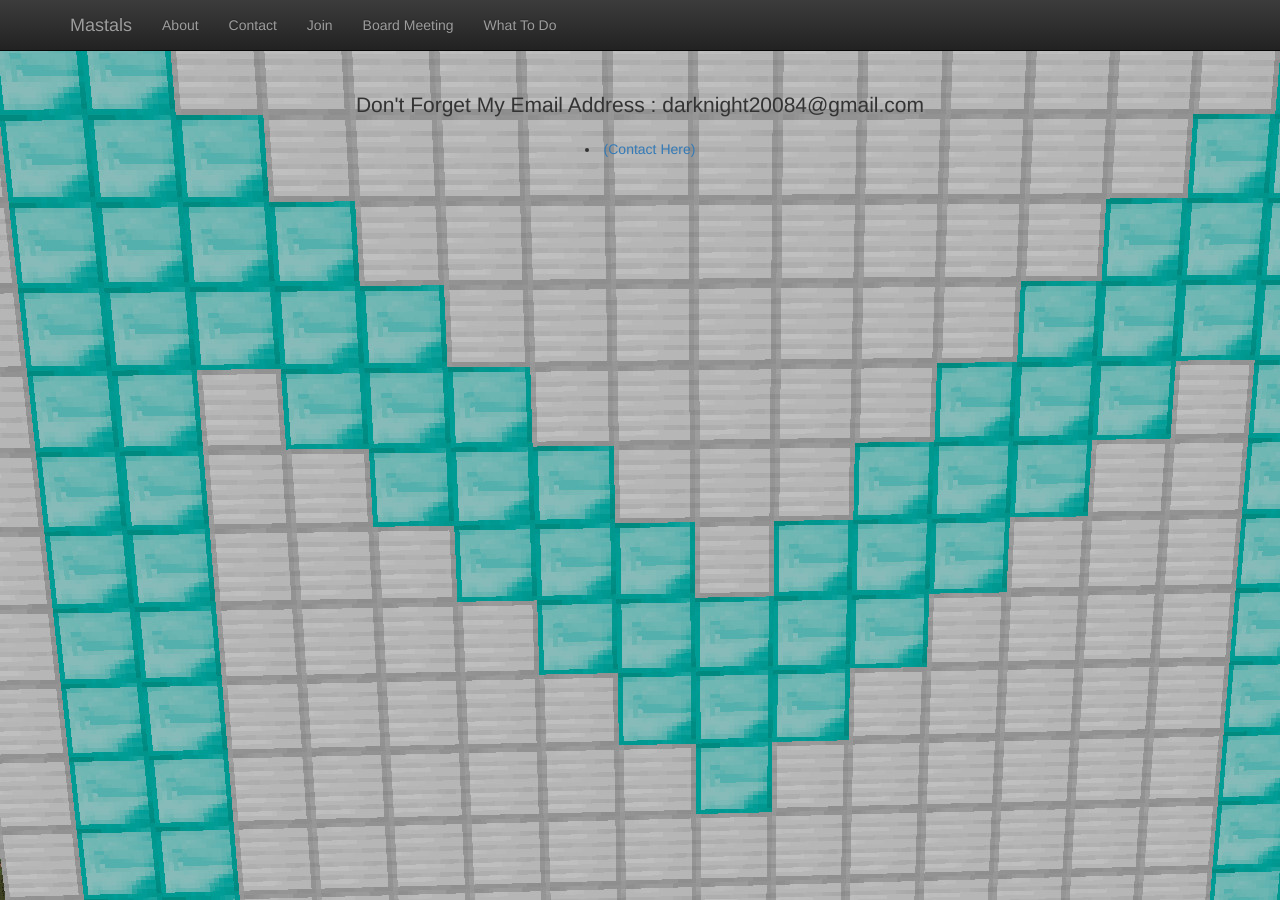
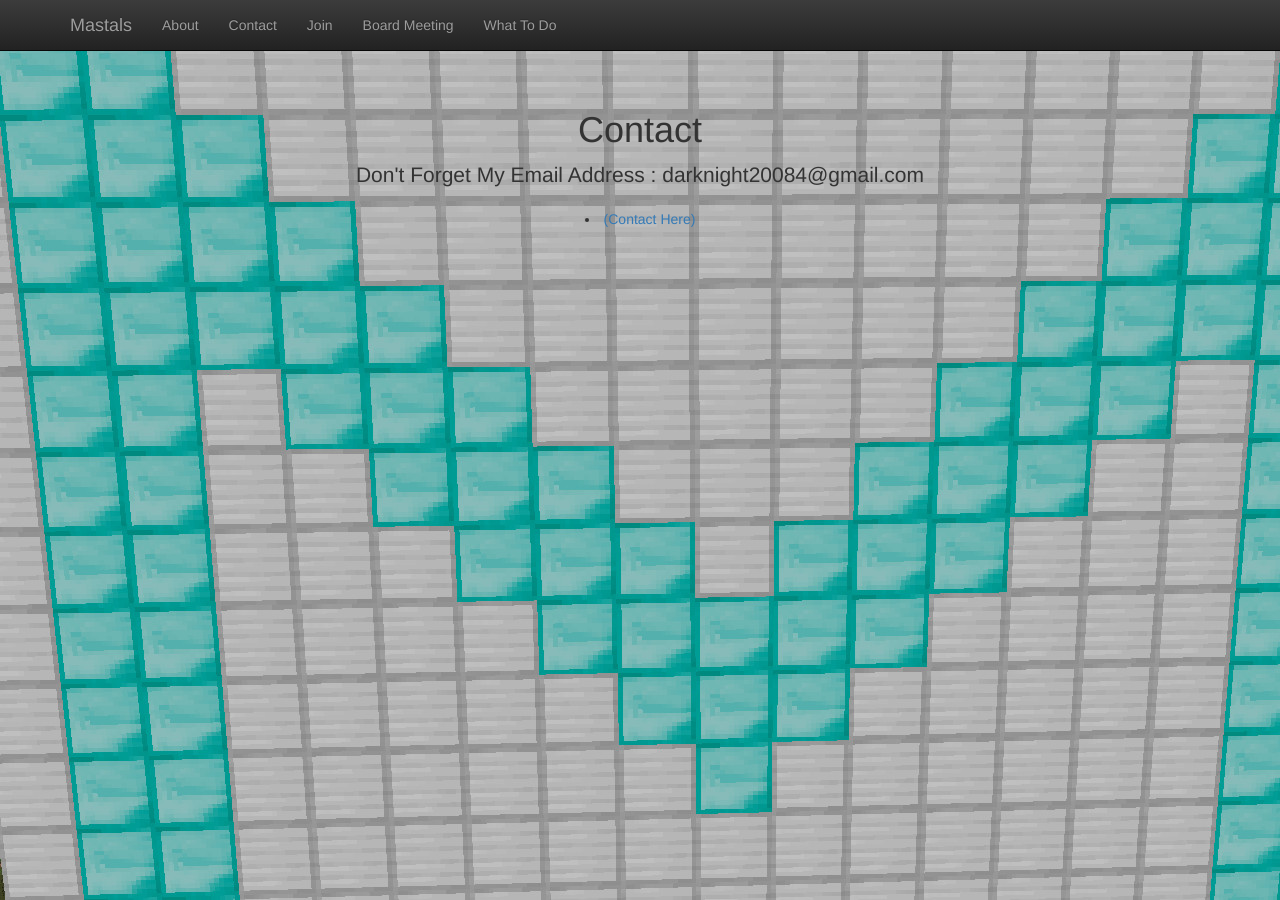
Before and after one commit to mastals/mastals.github.io, a Jekyll site: the page built from contact/index.html, in a window 1280 px wide. Built offline with Jekyll 4.4.1, drawn with Linux system fonts in a browser that asks for light colours; nearby versions of some CDN libraries.

Commit message:
Move title from layout into individual pages

```diff
--- a/board-meetings/index.html
+++ b/board-meetings/index.html
@@ -1,6 +1,7 @@
 ---
-title: Upcoming Board Meetings
 ---
+
+<h1>Upcoming Board Meetings</h1>
 
 <table class="table">
   <tr>
--- a/contact/index.html
+++ b/contact/index.html
@@ -1,11 +1,12 @@
 ---
-title: Contact
 ---
 
-        <p class="lead">
+<h1>Contact</h1>
 
-          Don't Forget My Email Address : darknight20084@gmail.com
+<p class="lead">
 
-        <li><a href="https://mail.google.com/mail/u/0/#inbox?compose=new">(Contact Here)</a></li>
+  Don't Forget My Email Address : darknight20084@gmail.com
 
-        </p>
+  <li><a href="https://mail.google.com/mail/u/0/#inbox?compose=new">(Contact Here)</a></li>
+
+</p>
--- a/join/index.html
+++ b/join/index.html
@@ -1,6 +1,6 @@
 ---
-title: Join
 ---
+<h1>Join</h1>
 
 <p class="lead">
 
@@ -10,8 +10,6 @@ title: Join
 
   you are my friend.IF you pass the test,you have access into MASTALS!!!
 
-
-
   <a href="mailto:EnchantedEmerald4@gmail.com">click here to try the test</a>
 
 </p>
--- a/what-to-do/index.html
+++ b/what-to-do/index.html
@@ -1,6 +1,7 @@
 ---
-title: What to Do
 ---
+
+<h1>What to Do</h1>
 
 <p>
   <ul>
```
Also changed, not shown: about/index.html (+5 -4 lines). Lines whose indentation alone changed are shown as unchanged.
